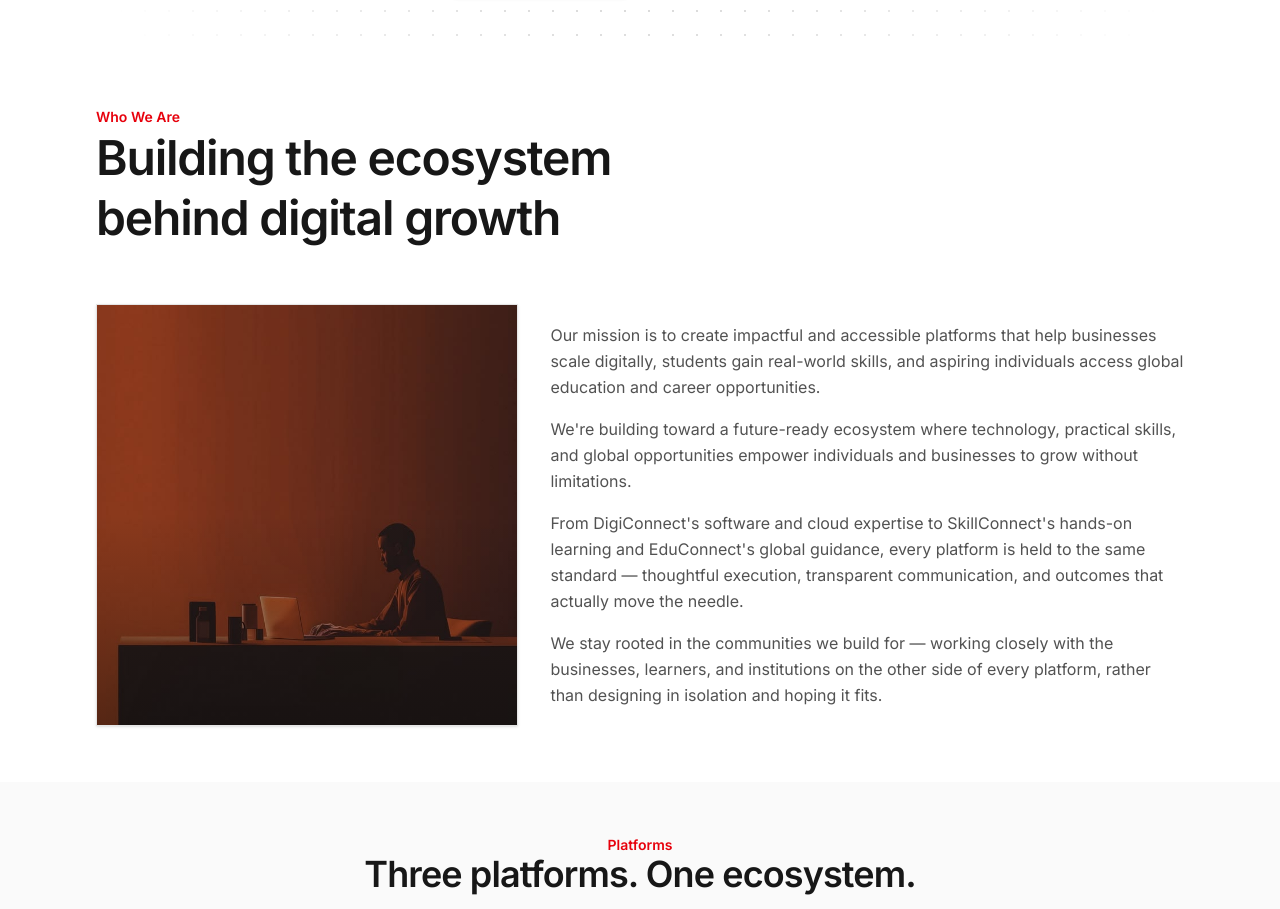
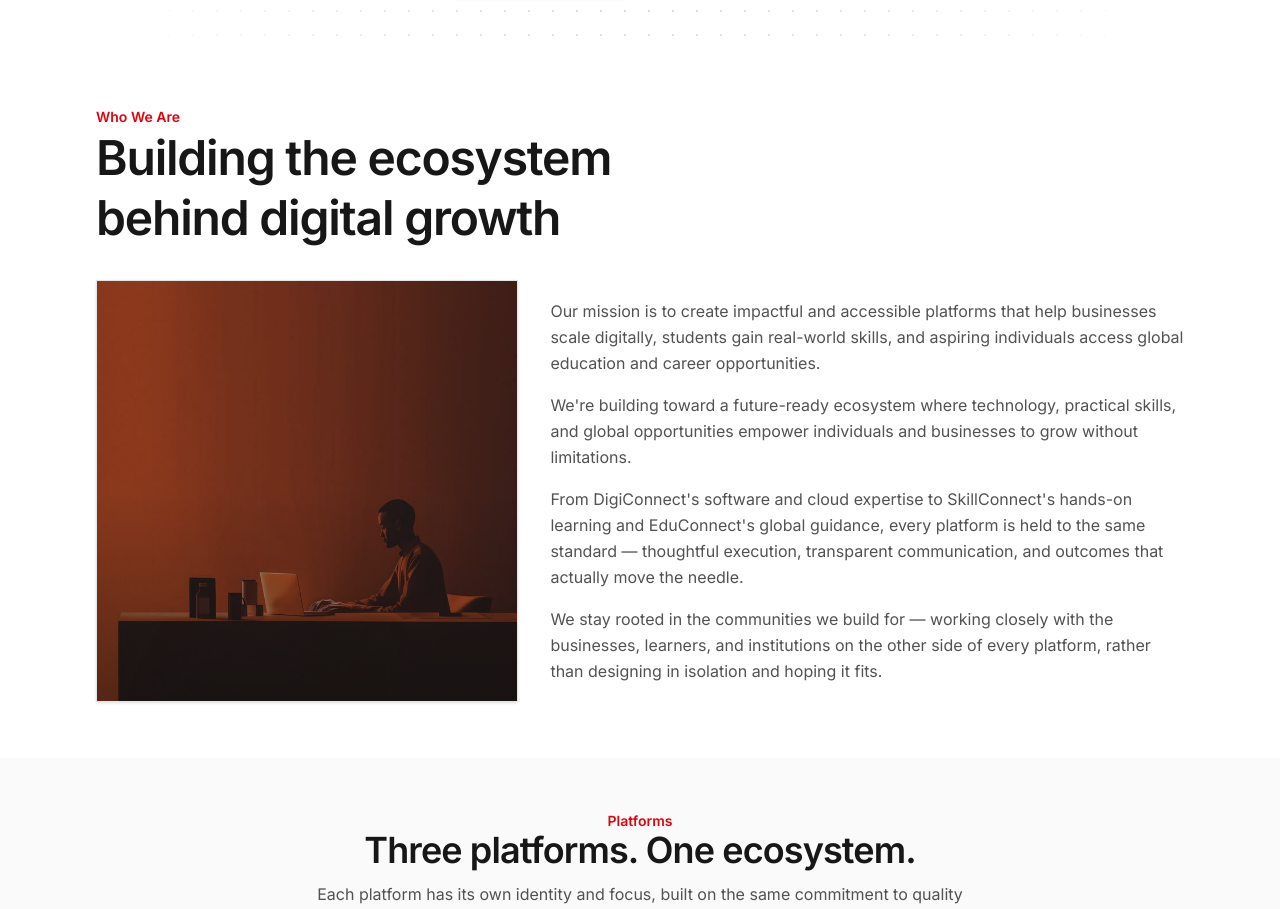
Before and after one commit to LeelaMohan217/J-Monk-Devops, a React (Vite) app: page / in a window 1280 px wide. Shown: the part 511-1420 px from the top of the page. Built offline with nearby package versions, Linux system fonts and the light colour scheme.

Commit message:
Decrease gap between Who We Are heading and image/content

```diff
--- a/src/pages/home/IntroSection.jsx
+++ b/src/pages/home/IntroSection.jsx
@@ -10,7 +10,7 @@ const IntroSection = () => {
       id="who-we-are"
       className="relative overflow-hidden bg-white py-10 md:py-14 scroll-mt-36"
     >
-      <div className="max-w-6xl mx-auto px-6 md:px-8 flex flex-col gap-14">
+      <div className="max-w-6xl mx-auto px-6 md:px-8 flex flex-col gap-8">
         <SectionHeading
           eyebrow="Who We Are"
           title="Building the ecosystem behind digital growth"
```
